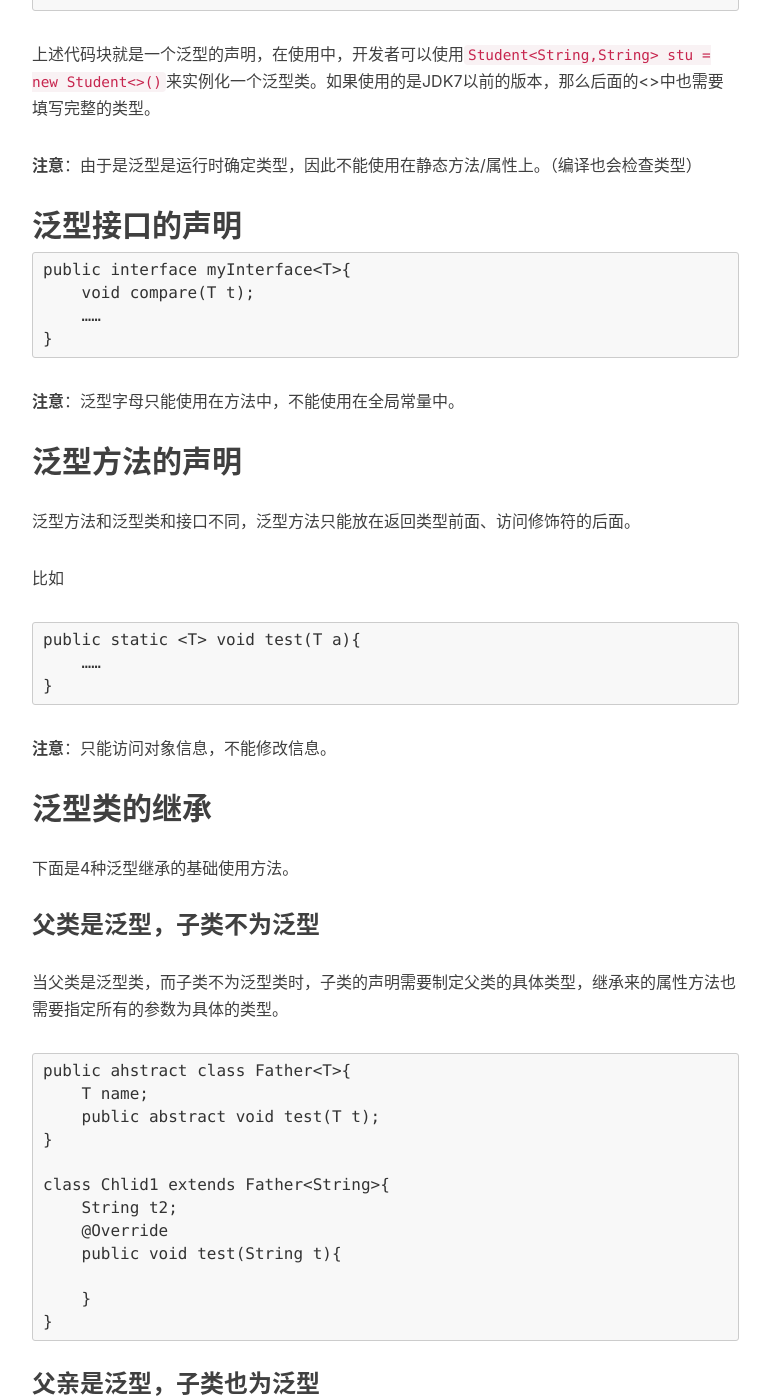
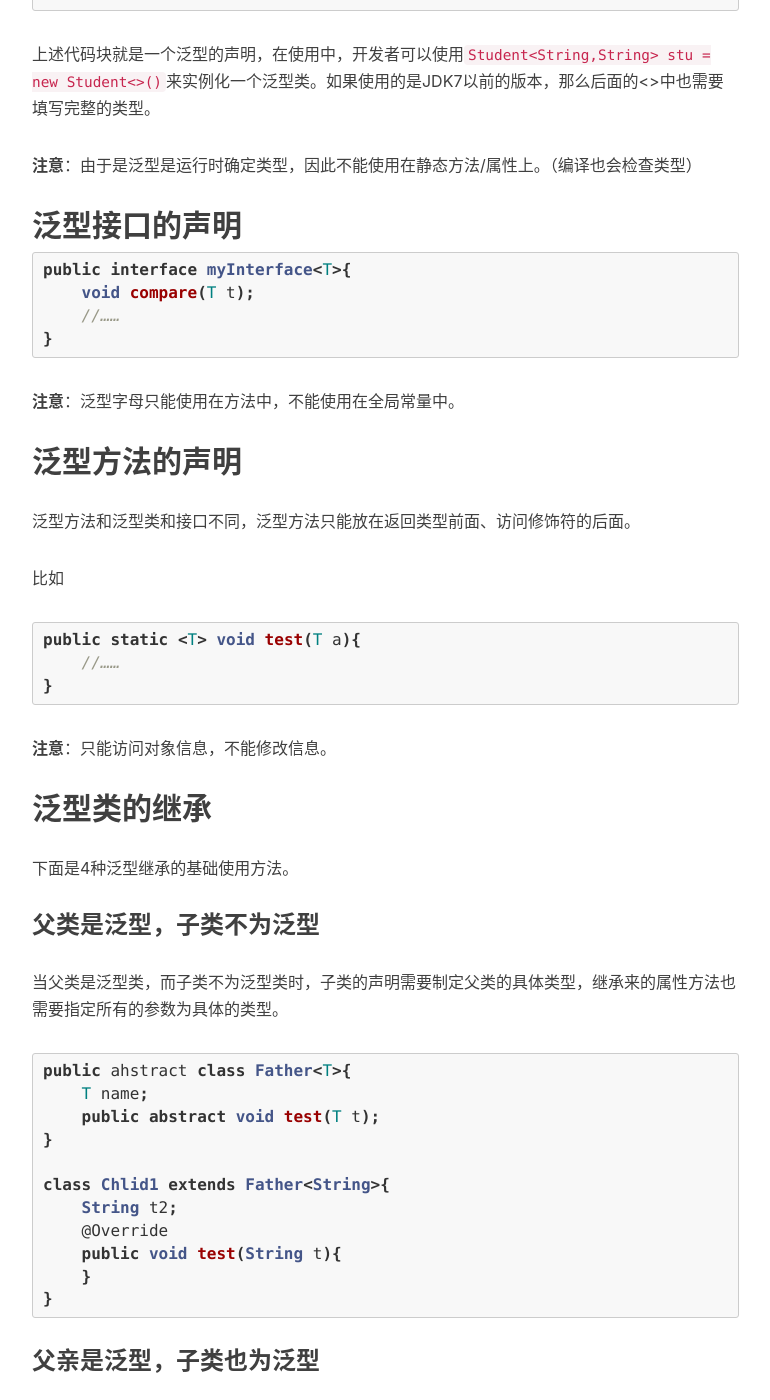
Before and after one commit to hh23485/hh23485.github.io, a Jekyll site: the page built from _posts/2017-03-15-Java泛型.md, in a window 1280 px wide and 1400 px high, scrolled down 1143 px. Shown: the whole window, without its empty margins (233-1003 px from the left). Built offline with Jekyll 4.4.1, drawn with Linux system fonts in a browser that asks for light colours; nearby versions of some CDN libraries; library files that are not in the unit come from our copies; comment, search, counter and statistics services are not loaded; some of the changed text lies outside the part shown.

Commit message:
修改内容

````diff
--- a/_posts/2017-03-15-Java泛型.md
+++ b/_posts/2017-03-15-Java泛型.md
@@ -25,11 +26,11 @@ tags:
 
 对于类来说，泛型能够在运行时确定类型，像模板一样使用。
 
-```
+``` java
 public class Student<T1,T2>{
     private T1 javaSource;
     private T2 oracleSource;
-    ……
+    //……
 }
 ```
 
@@ -39,10 +40,10 @@ public class Student<T1,T2>{
 
 ## 泛型接口的声明
 
-```
+``` java
 public interface myInterface<T>{
     void compare(T t);
-    ……
+    //……
 }
 ```
 **注意**：泛型字母只能使用在方法中，不能使用在全局常量中。
@@ -54,9 +55,9 @@ public interface myInterface<T>{
 比如
 
 
-```
+``` java
 public static <T> void test(T a){
-    ……
+    //……
 }
 ```
 
@@ -71,7 +72,7 @@ public static <T> void test(T a){
 当父类是泛型类，而子类不为泛型类时，子类的声明需要制定父类的具体类型，继承来的属性方法也需要指定所有的参数为具体的类型。
 
 
-```
+``` java
 public ahstract class Father<T>{
     T name;
     public abstract void test(T t);
@@ -81,7 +82,6 @@ class Chlid1 extends Father<String>{
     String t2;
     @Override
     public void test(String t){
-
     }
 }
 ```
@@ -90,13 +90,11 @@ class Chlid1 extends Father<String>{
 
 父类子类都为泛型类时，泛型的参数在运行时确定。
 
-```
+``` java
 class Child2<T> extends Father<T>{
     T t;
     @Override
-    public void test(T t){
-
-    }
+    public void test(T t) {}
 }
 
 ```
@@ -111,7 +109,6 @@ class Child<T> extends Father{
     T name;
     @Override
     public void test(Object t){
-
     }
 }
 ```
@@ -121,7 +118,7 @@ class Child<T> extends Father{
 
 子类和父类都不指定的话，所有的泛型参数都被**Object**代换。（运行时不指定同样是擦除）
 
-```
+``` java
 class Child4 extends Father{
     @Override
     public void test(Object t){
@@ -155,7 +152,7 @@ class Child4 extends Father{
 //这是一个泛型类
 public class Student<T>{}
 
-……
+//……
 @Test(){
     Student stu1 = new Student();
     Student<Object> stu2 = new Student<>()
@@ -170,7 +167,7 @@ public class Student<T>{}
 public void addStudent1(Student<Object> stu){};
 public void addStudent2(Student<Integer> stu){};
 public void addStudent3(Student stu){};
-……
+//……
 ```
 
 ## 通配符
````
Also changed, not shown: other parts of _posts/2017-03-15-Java泛型.md (+1 -0 lines).
